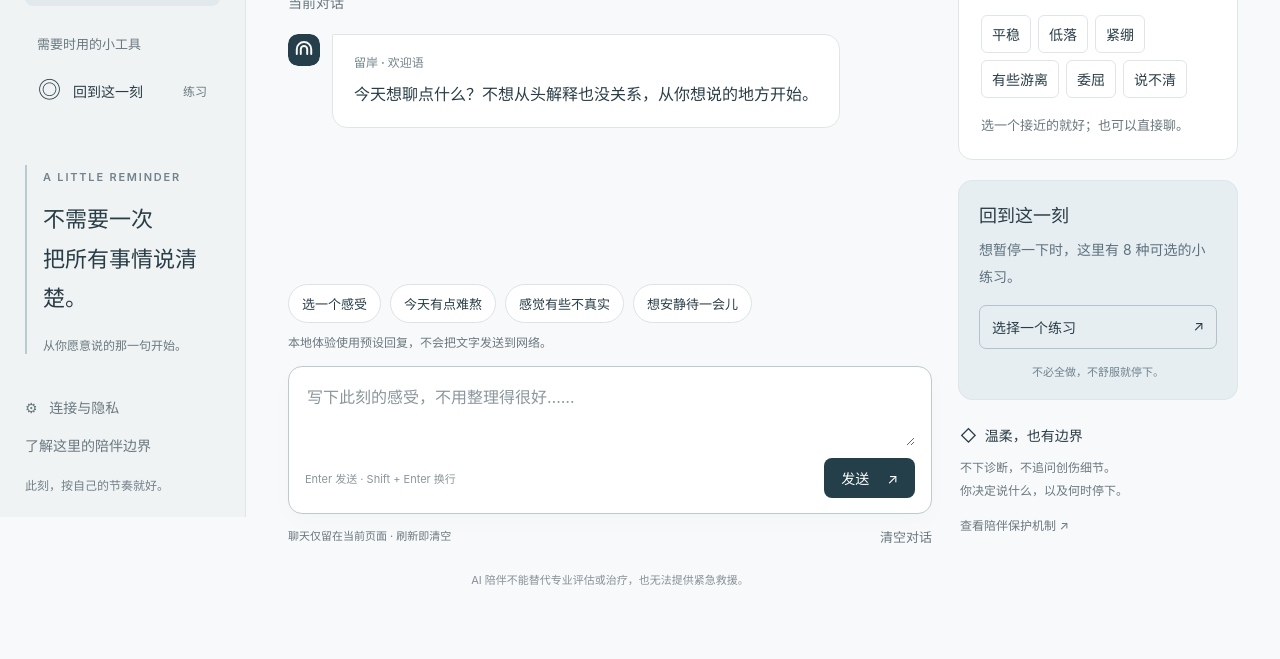
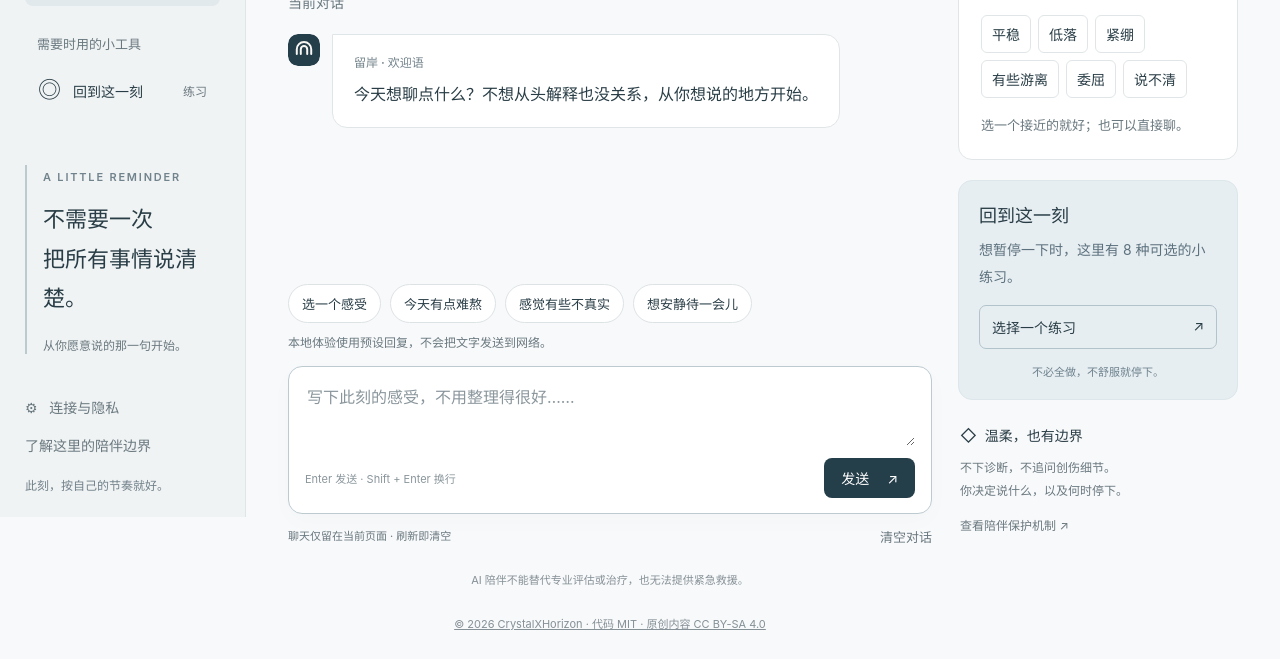
Before and after one commit to CrystalXHorizon/quiet-harbor, a website with bundled scripts: page public/index.html in a window 1280 px wide. Shown: the part 283-942 px from the top of the page. Before the commit the page ends 897 px from the top, so only its background shows below. Built offline with nearby package versions, Linux system fonts and the light colour scheme.

Commit message:
License code under MIT and original content under CC BY-SA 4.0

```diff
--- a/package.json
+++ b/package.json
@@ -2,6 +2,7 @@
   "name": "quiet-harbor",
   "version": "1.0.0",
   "private": true,
+  "license": "(MIT AND CC-BY-SA-4.0)",
   "type": "module",
   "description": "A personal, privacy-conscious Chinese AI support space with a bounded safety harness.",
   "engines": { "node": ">=22" },
--- a/public/index.html
+++ b/public/index.html
@@ -31,7 +31,7 @@
         <p class="status" id="status" role="status">本地体验使用预设回复，不会把文字发送到网络。</p>
         <form class="composer" id="chat-form"><label class="sr-only" for="message">你想说的话</label><textarea id="message" rows="2" maxlength="4000" placeholder="写下此刻的感受，不用整理得很好……"></textarea><div class="composer-bottom"><span>Enter 发送 · Shift + Enter 换行</span><button class="send" id="send" type="submit">发送 <span aria-hidden="true">↗</span></button><button class="send" id="stop" type="button" hidden>停止</button></div></form>
         <div class="under-composer"><span>聊天仅留在当前页面 · 刷新即清空</span><button id="clear" class="plain">清空对话</button></div>
-        <p class="disclaimer">AI 陪伴不能替代专业评估或治疗，也无法提供紧急救援。</p>
+        <p class="disclaimer">AI 陪伴不能替代专业评估或治疗，也无法提供紧急救援。</p><p class="disclaimer"><a href="https://github.com/CrystalXHorizon/quiet-harbor/blob/main/LICENSE" target="_blank" rel="noreferrer">© 2026 CrystalXHorizon · 代码 MIT · 原创内容 CC BY-SA 4.0</a></p>
       </section>
       <aside class="right-panel" aria-label="当下支持">
         <section class="checkin" id="checkin" tabindex="-1" aria-labelledby="checkin-title"><span class="overline">此刻的支持</span><h2 id="checkin-title">此刻感觉怎么样？</h2><p class="checkin-intro">从一个感受开始，也可以直接写进聊天。</p><div class="moods" aria-label="选择此刻感受"><button data-mood="平稳" aria-pressed="false">平稳</button><button data-mood="低落" aria-pressed="false">低落</button><button data-mood="紧绷" aria-pressed="false">紧绷</button><button data-mood="有些游离" aria-pressed="false">有些游离</button><button data-mood="委屈" aria-pressed="false">委屈</button><button data-mood="说不清" aria-pressed="false">说不清</button></div><div id="mood-support" hidden><p id="mood-comfort" class="comfort-copy"></p><div class="small-step"><h3>可以先试一小步</h3><p id="mood-tip"></p></div><div class="support-actions"><button id="mood-listen" class="primary">想被听一听</button><button id="mood-plan" class="secondary">一起想办法</button><button id="mood-practice" class="plain">看看相关练习 →</button></div></div><p id="mood-note" role="status">选一个接近的就好；也可以直接聊。</p></section>
```
Also changed, not shown: README.md, 3 other files.
